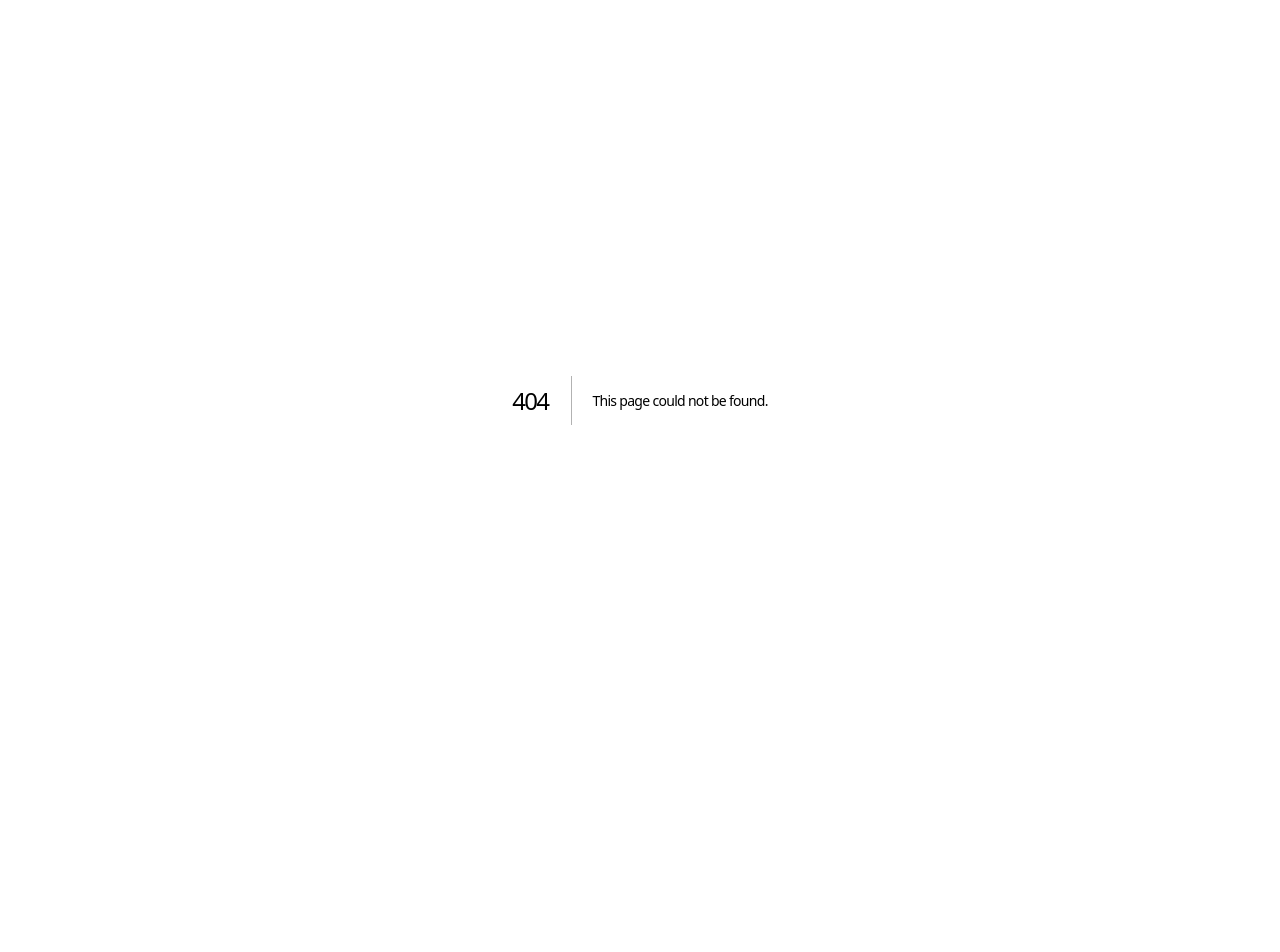
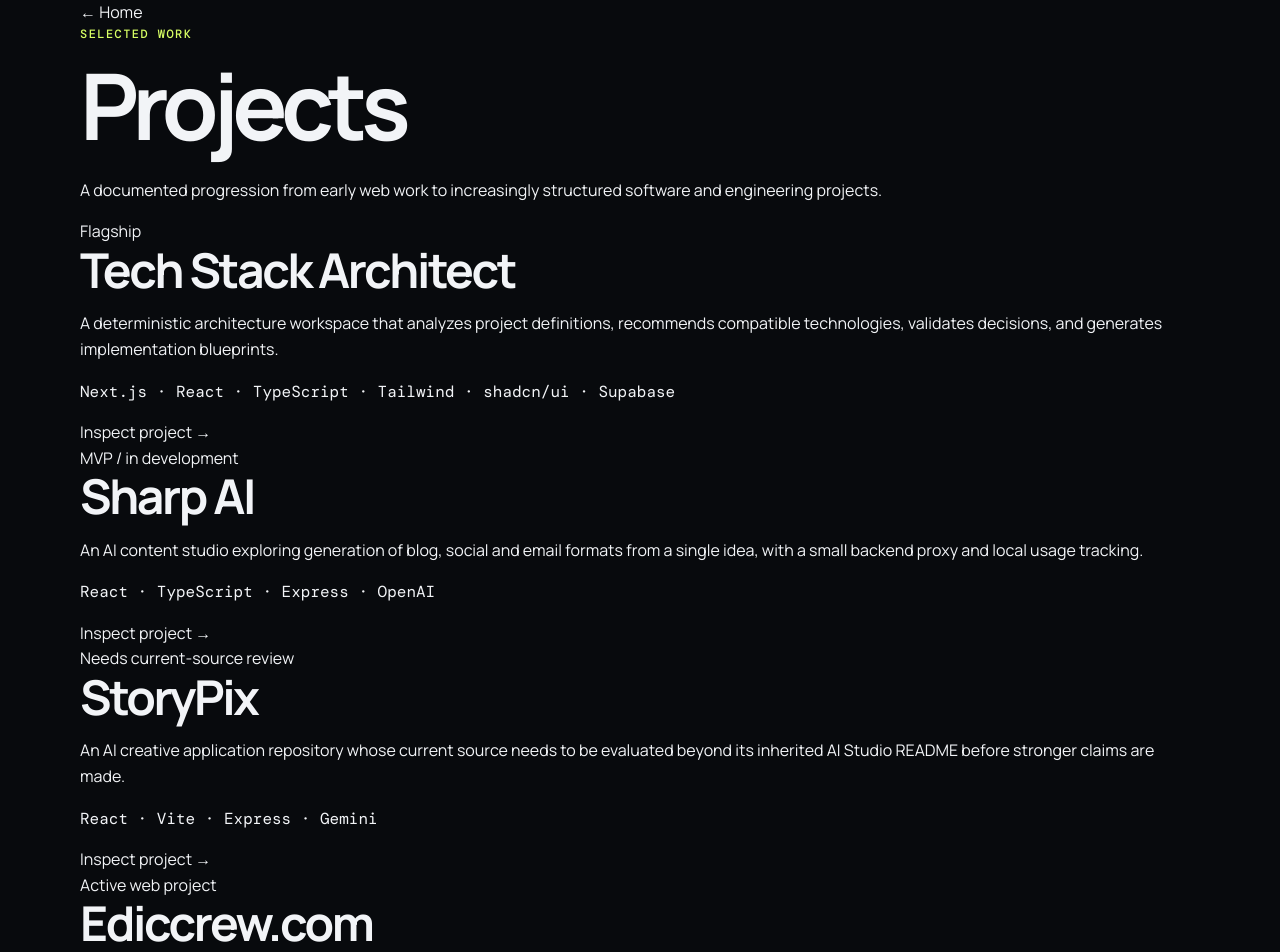
Before and after one commit to davidifeanyicelestine586-arch/David-Ifeanyi, a Next.js app: page /projects in a window 1280 px wide. Before the commit this address had no page. Shown: the top 952 px of the page. Before the commit the page ends 800 px from the top, so only its background shows below. Built offline with nearby package versions, Linux system fonts and the light colour scheme.

Commit message:
feat: add evidence-led projects index

```diff
--- /dev/null
+++ b/app/projects/page.tsx
@@ -0,0 +1,75 @@
+const projects = [
+  {
+    name: "Tech Stack Architect",
+    status: "Flagship",
+    description: "A deterministic architecture workspace that analyzes project definitions, recommends compatible technologies, validates decisions, and generates implementation blueprints.",
+    stack: "Next.js · React · TypeScript · Tailwind · shadcn/ui · Supabase",
+    href: "/projects/tech-stack-architect",
+  },
+  {
+    name: "Sharp AI",
+    status: "MVP / in development",
+    description: "An AI content studio exploring generation of blog, social and email formats from a single idea, with a small backend proxy and local usage tracking.",
+    stack: "React · TypeScript · Express · OpenAI",
+    href: "https://github.com/davidifeanyicelestine586-arch/sharp-ai",
+  },
+  {
+    name: "StoryPix",
+    status: "Needs current-source review",
+    description: "An AI creative application repository whose current source needs to be evaluated beyond its inherited AI Studio README before stronger claims are made.",
+    stack: "React · Vite · Express · Gemini",
+    href: "https://github.com/davidifeanyicelestine586-arch/StoryPix",
+  },
+  {
+    name: "Ediccrew.com",
+    status: "Active web project",
+    description: "A technology-focused WordPress publication and web project covering technology, people, trends, tools and practical build-oriented topics.",
+    stack: "WordPress · Elementor · SEO · Web tooling",
+    href: "https://ediccrew.com",
+  },
+  {
+    name: "ToolStack Backend",
+    status: "Prototype",
+    description: "A small FastAPI experiment that loads a tool registry and returns recommendations using simple tag-in-query matching.",
+    stack: "Python · FastAPI",
+    href: "https://github.com/davidifeanyicelestine586-arch/toolstack-backend",
+  },
+  {
+    name: "VizualMecha Studio",
+    status: "Early stage",
+    description: "An early-stage project exploring a virtual mechatronics lab and 3D visualization direction. The larger concept is kept separate from the limited repository implementation.",
+    stack: "Mechatronics · 3D visualization concepts",
+    href: "https://github.com/davidifeanyicelestine586-arch/VizualMecha-Studio-",
+  },
+  {
+    name: "My First Line of Code",
+    status: "Early milestone",
+    description: "A simple first web programming project preserved as part of the progression from beginner programming work toward larger systems.",
+    stack: "HTML · CSS · JavaScript",
+    href: "https://github.com/davidifeanyicelestine586-arch/my-first-line-of-code",
+  },
+];
+
+export default function ProjectsPage() {
+  return (
+    <main className="page-shell">
+      <div className="container">
+        <a className="back" href="/">← Home</a>
+        <div className="eyebrow">Selected work</div>
+        <h1>Projects</h1>
+        <p className="page-lede">A documented progression from early web work to increasingly structured software and engineering projects.</p>
+        <div className="project-list">
+          {projects.map((project) => (
+            <article className="project-card" key={project.name}>
+              <div className="project-meta"><span>{project.status}</span></div>
+              <h2>{project.name}</h2>
+              <p>{project.description}</p>
+              <p className="mono">{project.stack}</p>
+              <a className="text-link" href={project.href} target={project.href.startsWith("http") ? "_blank" : undefined} rel={project.href.startsWith("http") ? "noreferrer" : undefined}>Inspect project →</a>
+            </article>
+          ))}
+        </div>
+      </div>
+    </main>
+  );
+}
```
